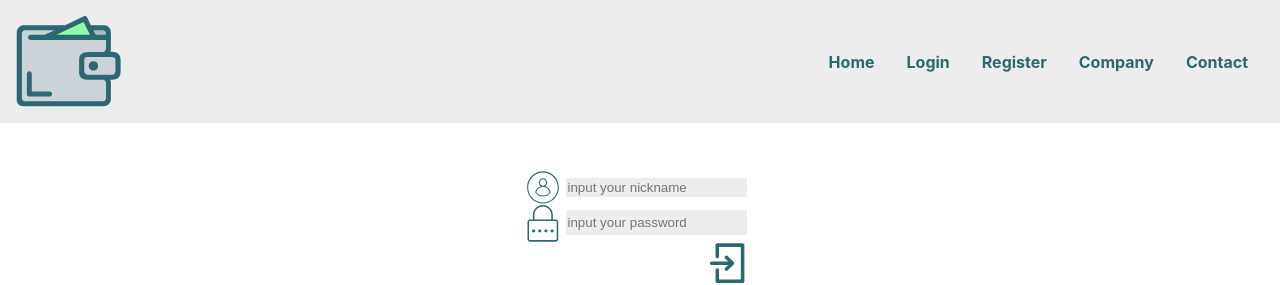
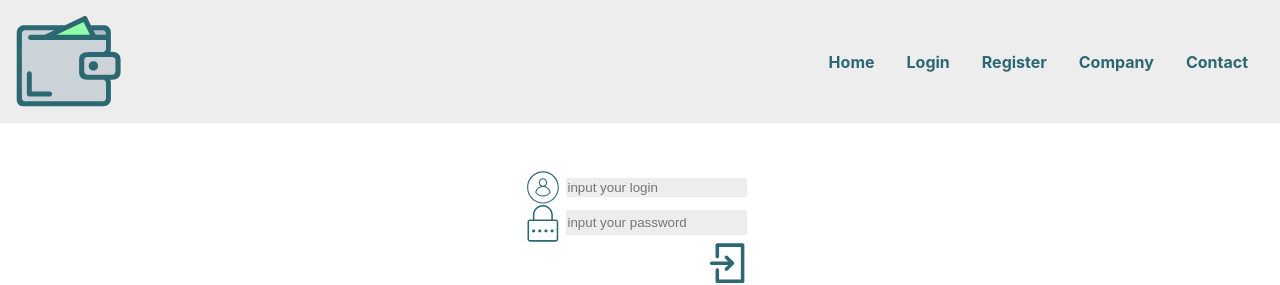
Before and after one commit to dimasdevspro/wallet-for-sellers-r, a React (Create React App) app: page /login in a window 1280 px wide. Shown: the top 285 px of the page. Built offline with nearby package versions, Linux system fonts and the light colour scheme.

Commit message:
modified placeholder by login

```diff
--- a/src/components/pages/Login.js
+++ b/src/components/pages/Login.js
@@ -11,7 +11,7 @@ function Login(){
                 <div className={styles.input}>
                 <label className={styles.sr_only} for="login-seller">Login</label>
                 <img src={login} alt='Login'/>
-                <input type='text' name='login' id='login-seller' placeholder='input your nickname'/>
+                <input type='text' name='login' id='login-seller' placeholder='input your login'/>
                 </div>
                 <div className={styles.input}>
                 <label className={styles.sr_only} for="password-seller">Password</label>
```
